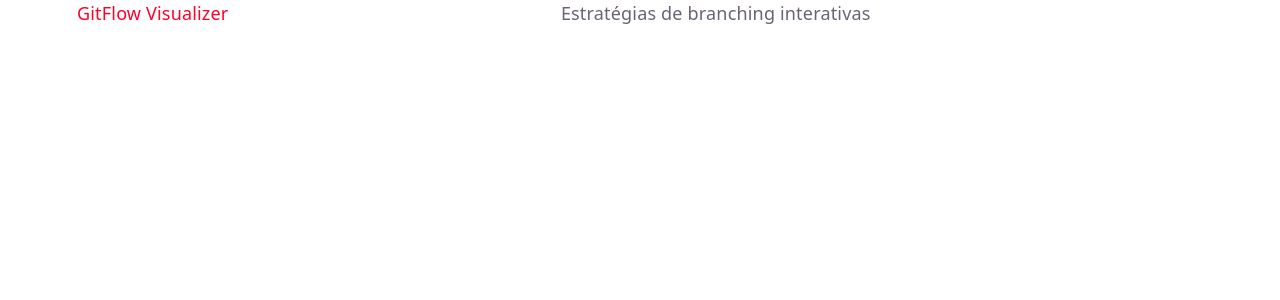
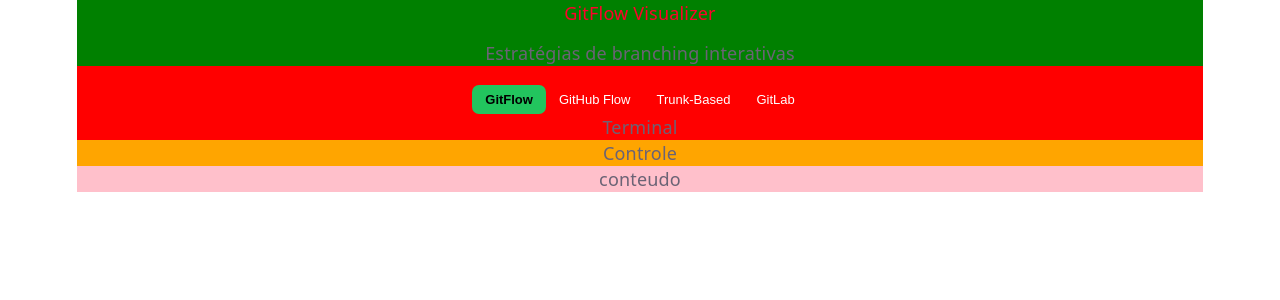
Before and after one commit to EuSouGabriell/git_flow_visualizer, a React (Vite) app: page / in a window 1280 px wide. Shown: the top 300 px of the page. Built offline with nearby package versions, Linux system fonts and the light colour scheme.

Commit message:
feat: implementar toggle de estratégias de branching - Adiciona um estado para controlar a estratégia selecionada - Cria um array com as estratégias disponíveis - Renderiza botões para cada estratégia, destacando a selecionada - Prepara esqueleto do site

```diff
--- a/src/App.css
+++ b/src/App.css
@@ -3,6 +3,17 @@
   align-items: center;
   justify-content: space-between;
   flex-wrap: wrap;
+  flex-direction: column;
   gap: 14px;
   margin-bottom: 18px;
 }
+
+.header_toggle {
+  background: "black";
+  display: "flex";
+  border: "1px solid #333";
+  border-radius: 9;
+  padding: 3;
+  gap: 2;
+  width: "fit-content";
+}
--- a/src/App.jsx
+++ b/src/App.jsx
@@ -1,15 +1,59 @@
+import { useState } from "react";
 import "./App.css";
 
 function App() {
+  const [strategy, setStrategy] = useState("GitFlow");
+
+  const strategies = ["GitFlow", "GitHub Flow", "Trunk-Based", "GitLab"];
+
   return (
     <>
-      <div className="header">
-        <div className="header_title">GitFlow Visualizer</div>
-        <div className="header_subtitle">Estratégias de branching interativas</div>
-        <div className="header_toggle" />
+      <div className="container" style={{ background: "red" }}>
+        <div className="header" style={{ background: "green" }}>
+          <div className="header_title">GitFlow Visualizer</div>
+          <div className="header_subtitle">
+            Estratégias de branching interativas
+          </div>
+        </div>
+        {/* Toggle de estratégias */}
+        <div className="header_toggle">
+          {strategies.map((item) => {
+            const active = strategy === item;
+
+            return (
+              <button
+                key={item}
+                onClick={() => setStrategy(item)}
+                style={{
+                  padding: "7px 13px",
+                  borderRadius: 7,
+                  border: "none",
+                  cursor: "pointer",
+                  fontSize: 13,
+                  fontWeight: active ? 700 : 400,
+                  background: active ? "#22c55e" : "transparent",
+                  color: active ? "#000" : "#fff",
+                  transition: "all .2s ease",
+                }}
+              >
+                {item}
+              </button>
+            );
+          })}
+        </div>
       </div>
 
-      <div className="terminal_git" />
+      <div className="terminal_git" style={{ background: "red" }}>
+        Terminal
+      </div>
+
+      <div className="controls" style={{ background: "orange" }}>
+        Controle
+      </div>
+
+      <div className="content" style={{ background: "pink" }}>
+        conteudo
+      </div>
     </>
   );
 }
```
